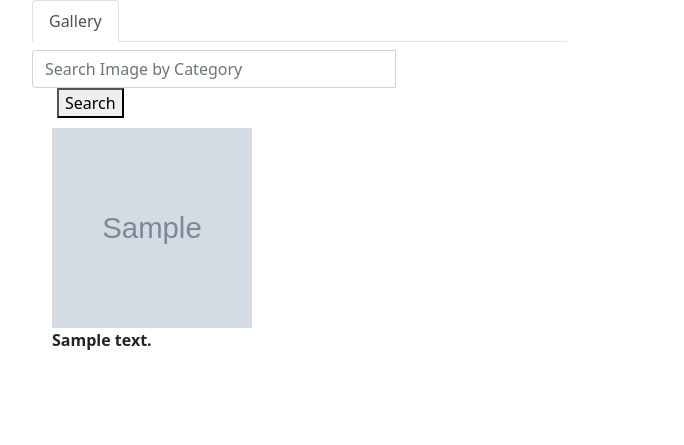
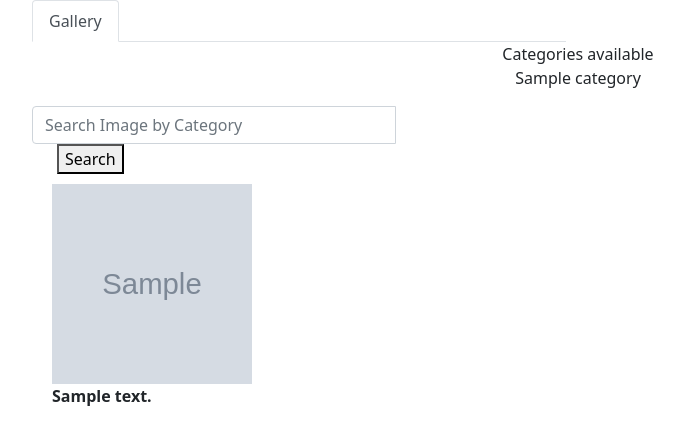
Before and after one commit to Developer-Gitonga/My-gallery, a Django app: page / in a window 1280 px wide. Shown: the top 445 px of the page, without its empty margins (62-746 px from the left). Run offline with Django 4.2, Linux system fonts and the light colour scheme; tables that the repository leaves empty hold one stand-in row (values such as "Sample post"); grey boxes marked "Sample" are stand-in pictures; some libraries are stand-ins or nearby versions.

Commit message:
upload more photos

```diff
--- a/gallery/templates/all-gallery/base.html
+++ b/gallery/templates/all-gallery/base.html
@@ -45,7 +45,7 @@
      {% bootstrap_javascript %}
 
 
-<script>
+<!-- <script>
 function copy(text) {
   var input = document.createElement('textarea');
   input.innerHTML = text;
@@ -56,7 +56,24 @@ function copy(text) {
   return result;
 }
 
+</script> -->
+
+
+<script>
+function myFunction() {
+  /* Get the text field */
+  var copyImage = document.getElementById("myInput");
+  /* Select the text field */
+  copyImage.select();
+  copyImage.setSelectionRange(0, 99999); /* For mobile devices */
+  /* Copy the text inside the text field */
+  navigator.clipboard.writeText(copyImage.value);
+  /* Alert the copied text */
+  alert("Copied the image: " + copyImage.value);
+}
 </script>
+
+
 
     {% endblock %}
 </body>
--- a/gallery/templates/all-gallery/index.html
+++ b/gallery/templates/all-gallery/index.html
@@ -6,6 +6,14 @@
  {{block.super}}
 
  <div class="container">
+     <div class="container">
+         <div class="container text-center">Categories available</div>
+         <ul class=" d-flex flex-wrap flex-row justify-content-around list-unstyled" >
+         {% for category in categories%}
+            <li>{{ category}}</li>
+         {% endfor%}
+        </ul>
+     </div>
 
     <!-- Adding a search form  -->
     <div class="col-sm-4 col-md-4 navbar-right">
@@ -48,8 +56,7 @@
                         background-image: url({% static image.image %});
                         height: 350px;
                         background-position: bottom;
-                        background-size: cover;
-                    '>
+                        background-size: cover;'>
 
                         </div>
                         <br>
@@ -61,8 +68,10 @@
                     </div>
                     <div class="modal-footer">
                     <button type="button" class="btn btn-secondary" data-bs-dismiss="modal">Close</button>
-                    <button type="button" onclick="copy('{% static image.image %}')" class="btn btn-primary">Copy Image URL</button>
+                    <button type="button" onclick="copyImage('{% static image.image %}')" class="btn btn-primary">Copy Image URL</button>
                     </div>
+
+
                 </div>
                 </div>
             </div>
```
Also changed, not shown: gallery/migrations/0004_alter_image_image.py (added).
